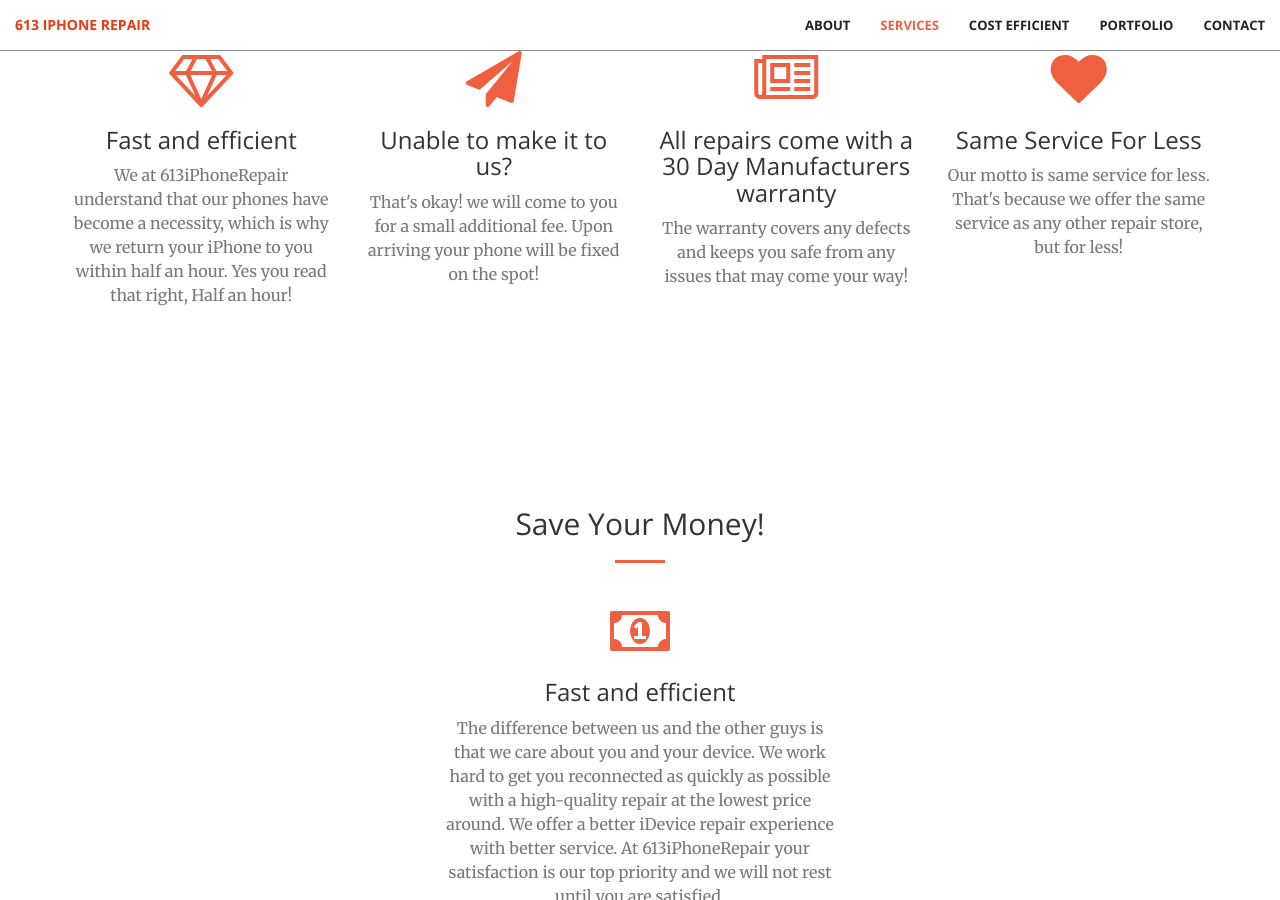
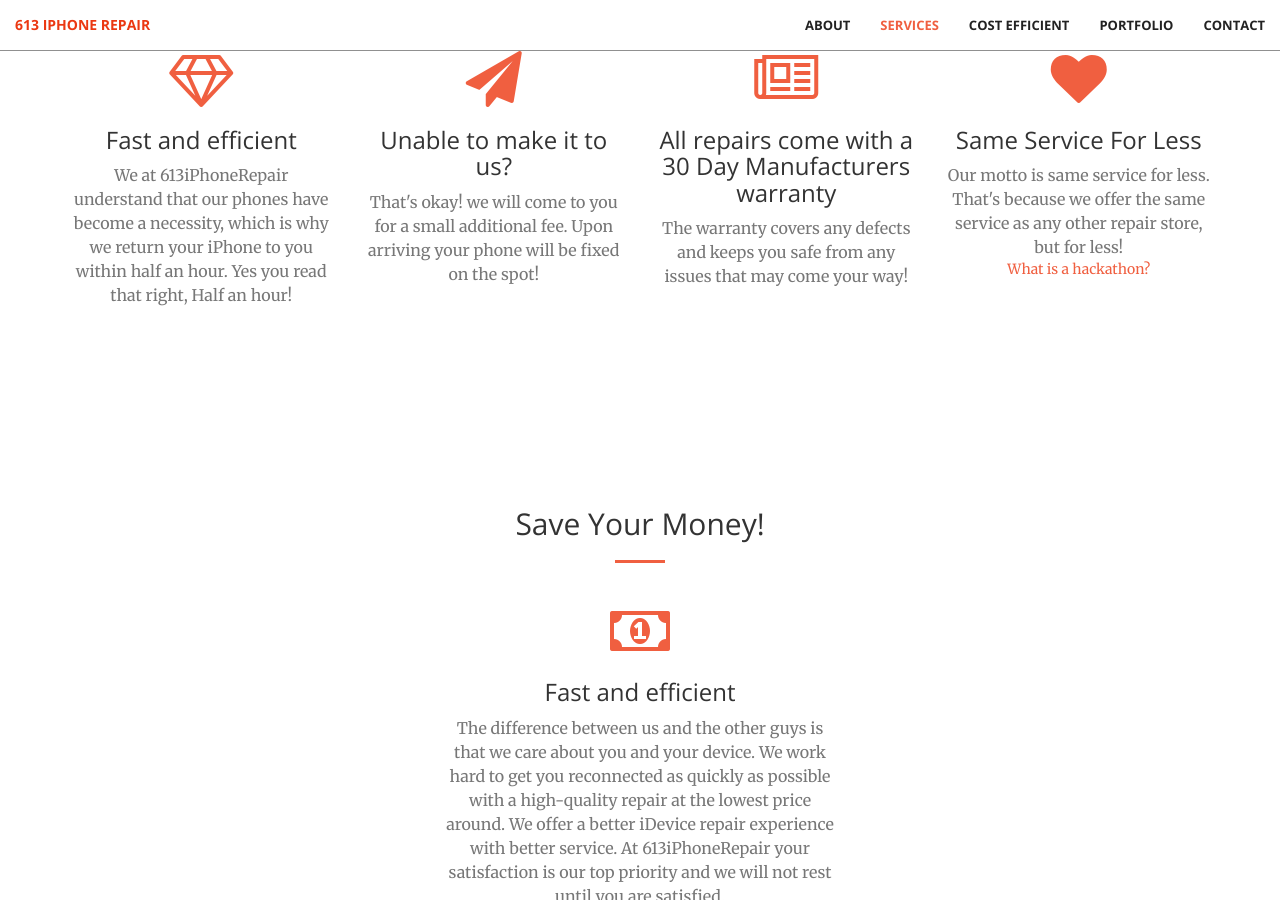
Before and after one commit to SuhaibElkomy/613iphonerepair, a Jekyll site: the page built from index.html, in a window 1280 px wide and 900 px high, scrolled down 1415 px. Built offline with Jekyll 4.4.1, drawn with Linux system fonts in a browser that asks for light colours.

Commit message:
Update services.html

```diff
--- a/_includes/services.html
+++ b/_includes/services.html
@@ -36,6 +36,7 @@
                     <h3>Same Service For Less</h3>
                     <p class="text-muted">Our motto is same service for less. That's because we offer the same service as any other repair store, but for less!</p>
                 </div>
+                <a href="https://youtu.be/-rWXvupeEVM">What is a hackathon?</a>
             </div>
         </div>
     </div>
```
